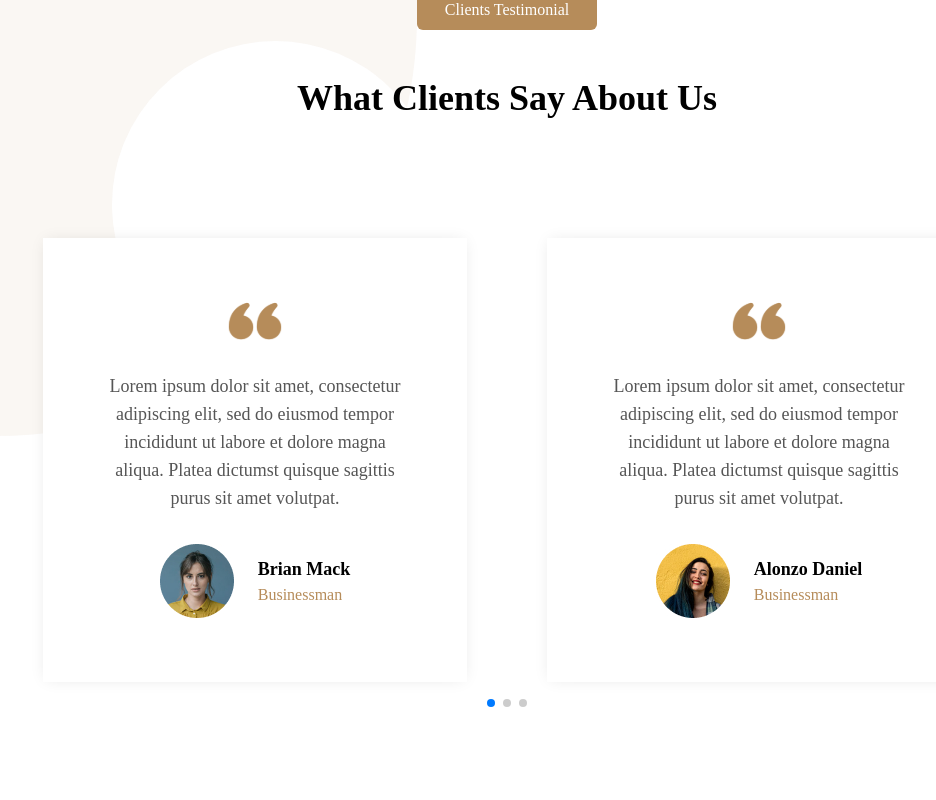
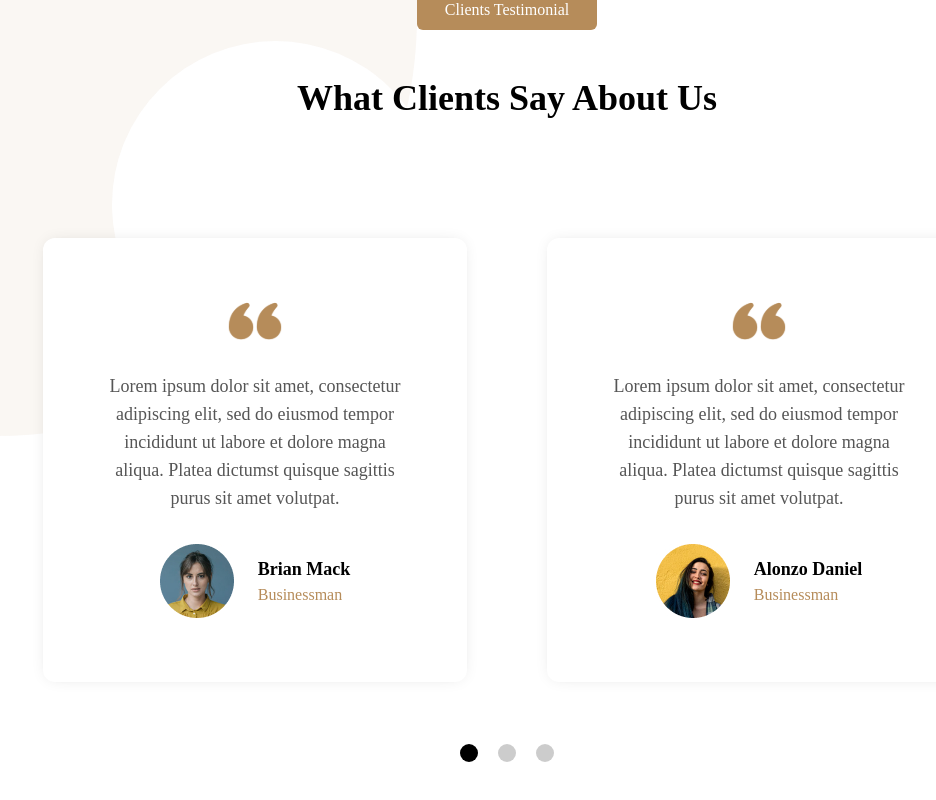
Before and after one commit to dm-mensavi/aawans-zaptek, a React (Create React App) app: page /about in a window 1280 px wide. Shown: the part 2584-3384 px from the top of the page, without its empty margins (133-1069 px from the left). Built offline with nearby package versions, Linux system fonts and the light colour scheme.

Commit message:
Fixed Slider's Responsiveness

```diff
--- a/src/Pages/About/AboutIntro.js
+++ b/src/Pages/About/AboutIntro.js
@@ -57,7 +57,7 @@ const AboutIntro = () => {
 								aenean.
 							</motion.p>
 
-							<div className="mt-7 text-base grid gap-5 sm:grid-cols-2">
+							<div className="mt-7 grid gap-5 sm:grid-cols-2">
 								{services.map((service, index) => (
 									<motion.div
 										variants={fadeIn("up", 0.5, 0)}
--- a/src/Pages/About/ClientsTestimonial.js
+++ b/src/Pages/About/ClientsTestimonial.js
@@ -8,6 +8,8 @@ import { Swiper, SwiperSlide } from 'swiper/react';
 import {Pagination} from 'swiper/modules';
 import 'swiper/css';
 import 'swiper/css/pagination';
+import { useEffect, useState } from "react";
+import "../../Styles/swiperstyles.css"
 
 const testimonies = [
 	{
@@ -41,6 +43,31 @@ const testimonies = [
 ]
 
 const ClientsTestimonial = () => {
+	const [preview, setPreview] = useState(1)
+	/* const [animationProp, setAnimationProp] = useState({
+		preview: 1,
+
+	}) */
+
+	useEffect(() => {
+		const handleResize = () => {
+			if (window.innerWidth >= 1000) {
+			  setPreview(2);
+			} else {
+			  setPreview(1);
+			}
+		};
+
+		handleResize()
+
+		window.addEventListener('resize', handleResize)
+
+		// Clean up the event listener when the component unmounts
+		return () => {
+			window.removeEventListener("resize", handleResize);
+		};
+	}, [])
+
 	return (
 		<section className="client-testimonial py-14 md:py-36 relative">
 			<figure className="absolute top-0 -left-10 -z-10 opacity-60">
@@ -74,13 +101,13 @@ const ClientsTestimonial = () => {
 						<Swiper
 							modules={[Pagination]}
 							spaceBetween={0}
-							slidesPerView={2}
+							slidesPerView={preview}
 							pagination={{ clickable: true }}
 							className="flex gap-8 flex-wrap justify-center items-center">
 							{
 								testimonies.map((testimony) => {
 									return (
-										<SwiperSlide className="py-10 px-10" key={testimony.authur}>
+										<SwiperSlide className="py-3 px-3 sm:py-10 sm:px-10" key={testimony.authur}>
 											<TestimonialCard testimony={testimony}/>
 										</SwiperSlide>
 									)
--- /dev/null
+++ b/src/Styles/swiperstyles.css
@@ -0,0 +1,19 @@
+.swiper-pagination {
+    position: relative;
+    margin-top: 30px;
+}
+
+.swiper-pagination-bullet {
+    width: 18px;
+    height: 18px;
+}
+.swiper-pagination-bullet-active {
+    background-color: #000;
+}
+
+.swiper-horizontal > .swiper-pagination-bullets .swiper-pagination-bullet {
+    margin-right: 10px;
+    margin-left: 10px;
+}
+
+/* .swiper-pagination-horizontal.swiper-pagination-bullets .swiper-pagination-bullet  */
--- a/src/components/TestimonialCard.js
+++ b/src/components/TestimonialCard.js
@@ -2,13 +2,13 @@ import quoteMark from '../public/quote.svg'
 
 const TestimonialCard = (props) => {
     return (
-        <div className='card p-10 lg:p-16 shadow-custom bg-white max-w-[460px]'>
+        <div className='card px-3 py-14 sm:p-10 rounded-xl text-base md:text-lg lg:p-16 shadow-custom bg-white max-w-[460px]'>
             <div className='card-content font-serif'>
                 <figure className='flex justify-center items-center'>
                     <img src={quoteMark} alt='quotation mark' />
                 </figure>
 
-                <p className='text-lg text-secondaryLight text-center mt-8'>
+                <p className='text-secondaryLight text-center mt-8'>
                 {props.testimony.testimony}
                 </p>
 
@@ -17,7 +17,7 @@ const TestimonialCard = (props) => {
                     {props.testimony.image}
                 </figure>
                 <div>
-                    <h3 className='text-lg font-bold'>
+                    <h3 className='font-bold'>
                     {props.testimony.authur}
                     </h3>
 
```
